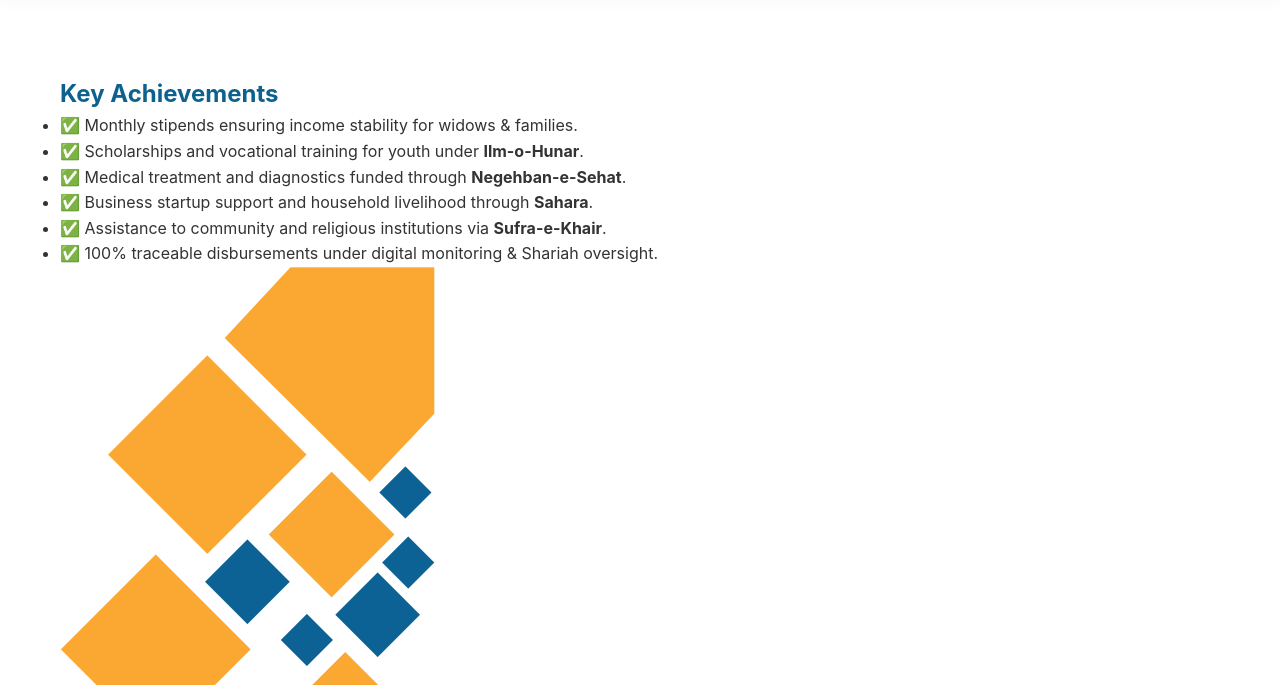
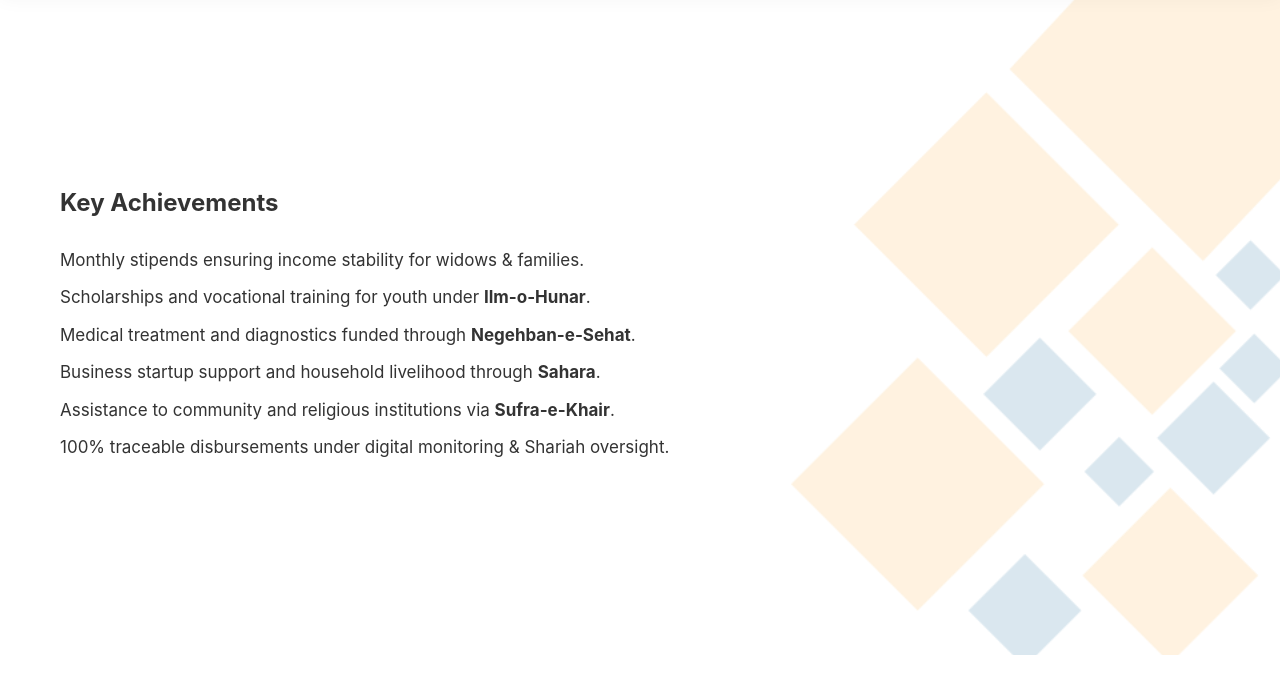
Before and after one commit to arbabit/hm, a plain HTML site: page programmes.html in a window 1280 px wide. Shown: the part 115-800 px from the top of the page. Drawn offline with Linux system fonts and the light colour scheme; files whose address does not match are found by name.

Commit message:
Update programmes.html

```diff
--- a/programmes.html
+++ b/programmes.html
@@ -31,20 +31,20 @@
 
 <!-- Key Achievements -->
 <section class="achievements-section">
-    <div class="container achievement-flex-wrapper">
-        <div class="achievement-text-content">
-            <h2 class="blue-text">Key Achievements</h2>
-            <ul class="achievement-custom-list">
-                <li>✅ Monthly stipends ensuring income stability for widows & families.</li>
-                <li>✅ Scholarships and vocational training for youth under <strong>Ilm-o-Hunar</strong>.</li>
-                <li>✅ Medical treatment and diagnostics funded through <strong>Negehban-e-Sehat</strong>.</li>
-                <li>✅ Business startup support and household livelihood through <strong>Sahara</strong>.</li>
-                <li>✅ Assistance to community and religious institutions via <strong>Sufra-e-Khair</strong>.</li>
-                <li>✅ 100% traceable disbursements under digital monitoring & Shariah oversight.</li>
+    <div class="container achievement-wrapper">
+        <div class="achievement-content">
+            <h2 class="section-title">Key Achievements</h2>
+            <ul class="achievement-list">
+                <li>Monthly stipends ensuring income stability for widows & families.</li>
+                <li>Scholarships and vocational training for youth under <strong>Ilm-o-Hunar</strong>.</li>
+                <li>Medical treatment and diagnostics funded through <strong>Negehban-e-Sehat</strong>.</li>
+                <li>Business startup support and household livelihood through <strong>Sahara</strong>.</li>
+                <li>Assistance to community and religious institutions via <strong>Sufra-e-Khair</strong>.</li>
+                <li>100% traceable disbursements under digital monitoring & Shariah oversight.</li>
             </ul>
         </div>
 
-        <div class="design-watermark">
+        <div class="watermark-design">
             <img src="design.png" alt="Decorative Asset">
         </div>
     </div>
```
